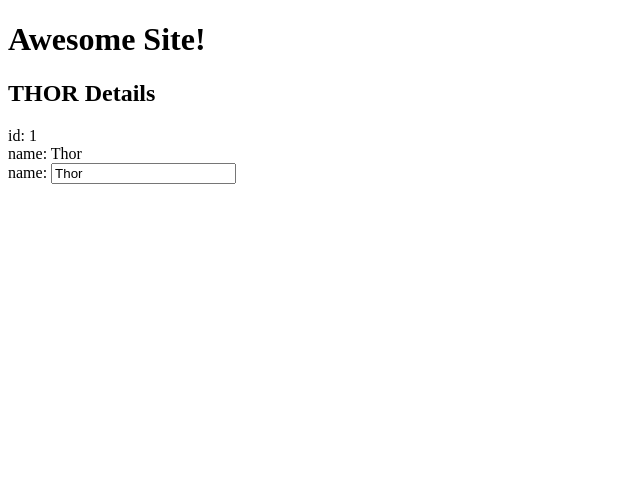
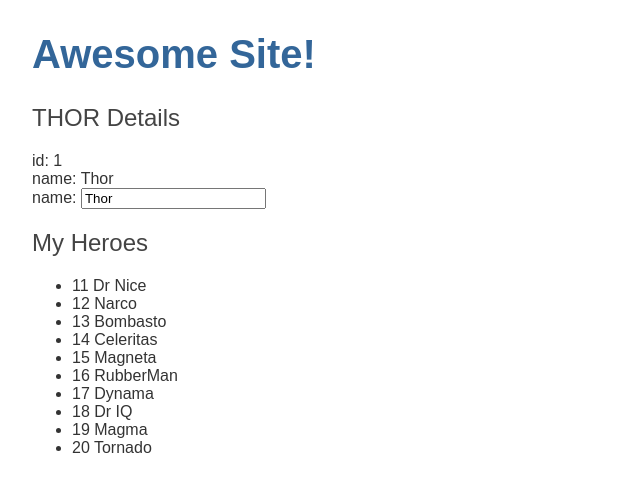
Before and after one commit to yonisGit/toh, an Angular app: page / in a window 1280 px wide. Shown: the top 492 px of the page, without its empty margins (0-640 px from the left). Built offline with nearby package versions, Linux system fonts and the light colour scheme.

Commit message:
added a list of heroes.

```diff
--- /dev/null
+++ b/src/app/entities/mock-heroes.ts
@@ -0,0 +1,14 @@
+import { Hero } from './hero';
+
+export const HEROES: Hero[] = [
+  { id: 11, name: 'Dr Nice' },
+  { id: 12, name: 'Narco' },
+  { id: 13, name: 'Bombasto' },
+  { id: 14, name: 'Celeritas' },
+  { id: 15, name: 'Magneta' },
+  { id: 16, name: 'RubberMan' },
+  { id: 17, name: 'Dynama' },
+  { id: 18, name: 'Dr IQ' },
+  { id: 19, name: 'Magma' },
+  { id: 20, name: 'Tornado' }
+];
--- a/src/app/heroes/heroes.component.html
+++ b/src/app/heroes/heroes.component.html
@@ -7,3 +7,10 @@
     <input [(ngModel)]="hero.name" placeholder="name"/>
   </label>
 </div>
+
+<h2>My Heroes</h2>
+<ul class="heroes">
+  <li *ngFor="let hero of heroes">
+    <span class="badge">{{hero.id}}</span> {{hero.name}}
+  </li>
+</ul>
--- a/src/app/heroes/heroes.component.ts
+++ b/src/app/heroes/heroes.component.ts
@@ -1,5 +1,6 @@
 import { Component, OnInit } from '@angular/core';
 import {Hero} from '../entities/hero';
+import {HEROES} from '../entities/mock-heroes';
 
 @Component({
   selector: 'app-heroes',
@@ -8,6 +9,7 @@ import {Hero} from '../entities/hero';
 })
 export class HeroesComponent implements OnInit {
 
+  heroes = HEROES;
   hero: Hero = {
   id: 1,
   name: 'Thor'
--- a/src/styles.css
+++ b/src/styles.css
@@ -1 +1,22 @@
-/* You can add global styles to this file, and also import other style files */
+/* Application-wide Styles */
+h1 {
+  color: #369;
+  font-family: Arial, Helvetica, sans-serif;
+  font-size: 250%;
+}
+h2, h3 {
+  color: #444;
+  font-family: Arial, Helvetica, sans-serif;
+  font-weight: lighter;
+}
+body {
+  margin: 2em;
+}
+body, input[type="text"], button {
+  color: #333;
+  font-family: Cambria, Georgia;
+}
+/* everywhere else */
+* {
+  font-family: Arial, Helvetica, sans-serif;
+}
```
